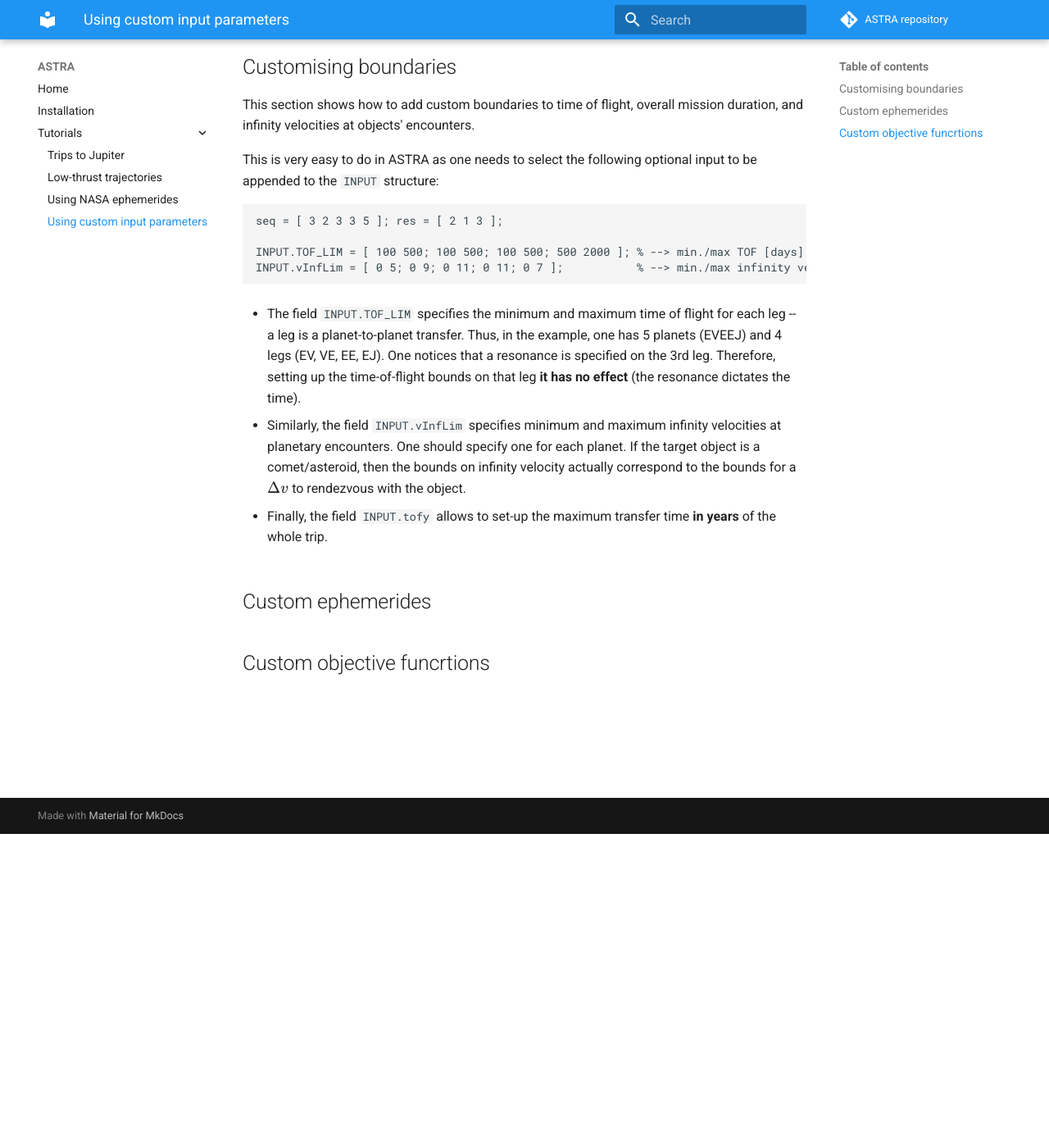
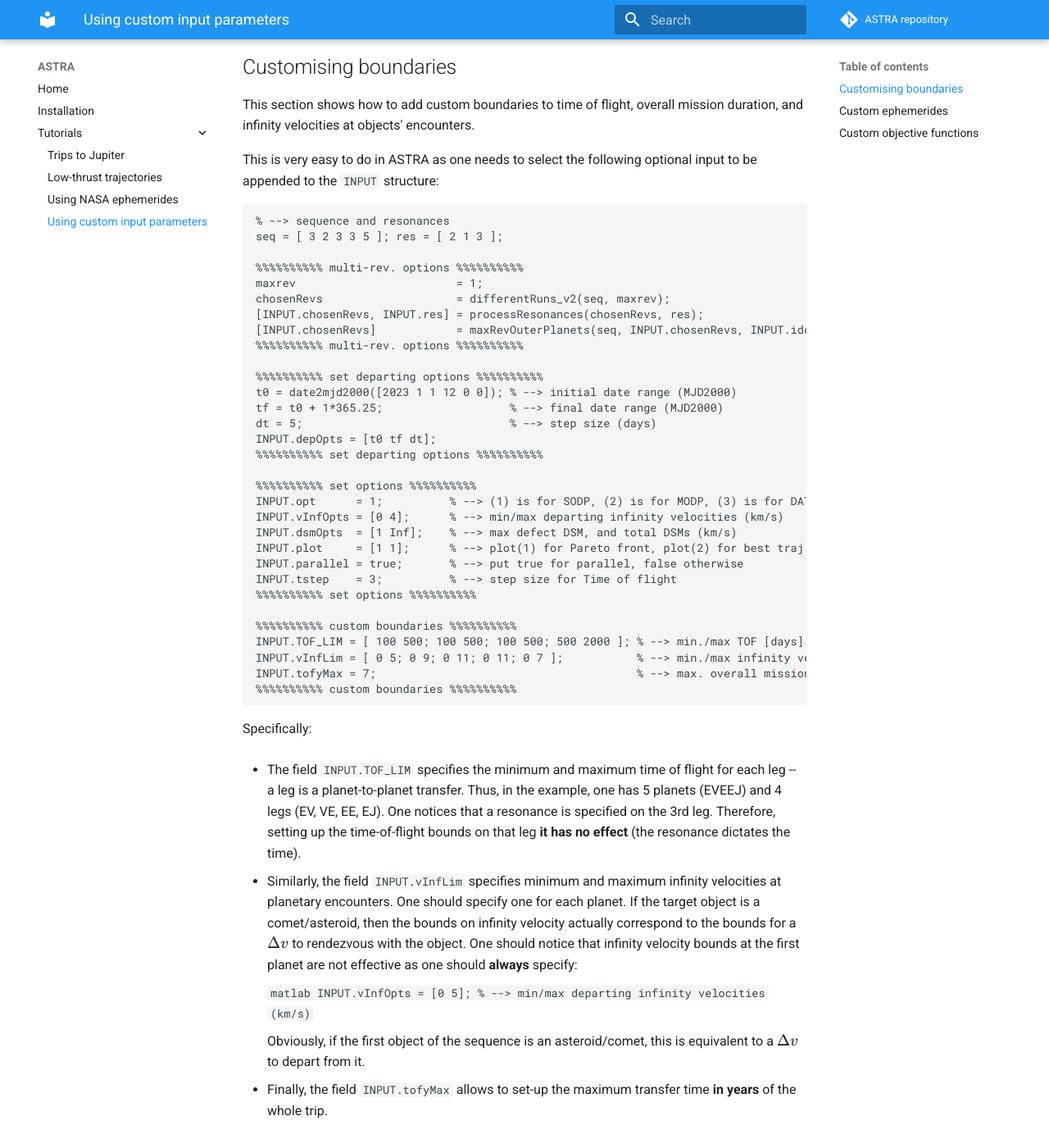
Before and after one commit to andreabellome/astra-documentation, an MkDocs documentation site: the page built from docs/custom_input.md, in a window 1280 px wide and 1400 px high, scrolled down 383 px. Shown: the whole window at 82% size. Built offline with MkDocs 1.6.1 and Material for MkDocs 9.7.7, drawn with Linux system fonts in a browser that asks for light colours; comment, search, counter and statistics services are not loaded; some of the changed text lies outside the part shown.

Commit message:
upd release

````diff
--- a/docs/custom_input.md
+++ b/docs/custom_input.md
@@ -13,23 +13,89 @@
 This is very easy to do in ASTRA as one needs to select the following optional input to be appended to the ```INPUT``` structure:
 
 ```matlab
+% --> sequence and resonances
 seq = [ 3 2 3 3 5 ]; res = [ 2 1 3 ];
 
+%%%%%%%%%% multi-rev. options %%%%%%%%%%
+maxrev                        = 1;                                                          % --> max. number of revolutions (round number)
+chosenRevs                    = differentRuns_v2(seq, maxrev);                              % --> generate successive runs
+[INPUT.chosenRevs, INPUT.res] = processResonances(chosenRevs, res);                         % --> process the resonances options
+[INPUT.chosenRevs]            = maxRevOuterPlanets(seq, INPUT.chosenRevs, INPUT.idcentral); % --> only zero revs. on outer planets
+%%%%%%%%%% multi-rev. options %%%%%%%%%%
+
+%%%%%%%%%% set departing options %%%%%%%%%%
+t0 = date2mjd2000([2023 1 1 12 0 0]); % --> initial date range (MJD2000)
+tf = t0 + 1*365.25;                   % --> final date range (MJD2000)
+dt = 5;                               % --> step size (days)
+INPUT.depOpts = [t0 tf dt];
+%%%%%%%%%% set departing options %%%%%%%%%%
+
+%%%%%%%%%% set options %%%%%%%%%%
+INPUT.opt      = 1;          % --> (1) is for SODP, (2) is for MODP, (3) is for DATES - SODP, (4) is for YEARS - MODP
+INPUT.vInfOpts = [0 4];      % --> min/max departing infinity velocities (km/s)
+INPUT.dsmOpts  = [1 Inf];    % --> max defect DSM, and total DSMs (km/s)
+INPUT.plot     = [1 1];      % --> plot(1) for Pareto front, plot(2) for best traj. DV
+INPUT.parallel = true;       % --> put true for parallel, false otherwise
+INPUT.tstep    = 3;          % --> step size for Time of flight
+%%%%%%%%%% set options %%%%%%%%%%
+
+%%%%%%%%%% custom boundaries %%%%%%%%%%
 INPUT.TOF_LIM = [ 100 500; 100 500; 100 500; 500 2000 ]; % --> min./max TOF [days] for each leg
 INPUT.vInfLim = [ 0 5; 0 9; 0 11; 0 11; 0 7 ];           % --> min./max infinity velocity [km/s] for each planet
+INPUT.tofyMax = 7;                                       % --> max. overall mission duration [years]
+%%%%%%%%%% custom boundaries %%%%%%%%%%
 ```
+
+Specifically:
 
 - The field ```INPUT.TOF_LIM``` specifies the minimum and maximum time of flight for each leg -- a leg is a planet-to-planet transfer. Thus, in the example, one has 5 planets (EVEEJ) and 4 legs (EV, VE, EE, EJ). One notices that a resonance is specified on the 3rd leg. Therefore, setting up the time-of-flight bounds on that leg **it has no effect** (the resonance dictates the time).
 
-- Similarly, the field ```INPUT.vInfLim``` specifies minimum and maximum infinity velocities at planetary encounters. One should specify one for each planet. If the target object is a comet/asteroid, then the bounds on infinity velocity actually correspond to the bounds for a $ \Delta v $ to rendezvous with the object.
+- Similarly, the field ```INPUT.vInfLim``` specifies minimum and maximum infinity velocities at planetary encounters. One should specify one for each planet. If the target object is a comet/asteroid, then the bounds on infinity velocity actually correspond to the bounds for a $ \Delta v $ to rendezvous with the object. One should notice that infinity velocity bounds at the first planet are not effective as one should **always** specify:
 
-- Finally, the field ```INPUT.tofy``` allows to set-up the maximum transfer time **in years** of the whole trip.
+    ```matlab
+    INPUT.vInfOpts = [0 5];      % --> min/max departing infinity velocities (km/s)
+    ```
 
+    Obviously, if the first object of the sequence is an asteroid/comet, this is equivalent to a $ \Delta v $ to depart from it.
 
-
+- Finally, the field ```INPUT.tofyMax``` allows to set-up the maximum transfer time **in years** of the whole trip.
 
 ## Custom ephemerides
 
+Customising ephemerides function requires a bit of coding.
 
+Essentially, ASTRA works with approximate planetary positions encoded in the script <a href="https://github.com/andreabellome/astra/blob/main/ASTRA/Ephemerides%20%26%20constants/Solar%20System/EphSS_cartesian.m" target="_blank">EphSS_cartesian.m</a>. These are proven to be sufficiently close to NASA high-precsion ones (e.g., <a href="https://naif.jpl.nasa.gov/pub/naif/generic_kernels/spk/planets/" target="_blank">de430.bsp</a>), as shown in [this tutorial](./nasa_ephemerides.md).
 
-## Custom objective funcrtions
+If one wants to specify a custom function (say ```Eph_custom```), the template should be:
+
+```matlab
+function [ rr, vv ] = Eph_custom( pl, t, idcentral )
+
+% --> here the logic...
+
+end
+```
+
+Where in input is required:
+
+- ```pl``` is the ID of the body
+- ```t``` is the epoch at which the ephemerides are computed in **MJD2000**
+- ```idcentral``` should specify the central body (e.g., ```idcentral=1``` if the Sun is the central body)
+
+The output are:
+
+- ```rr```: a ```3x1``` vector with object position in consistent reference frame, expressed in **km**
+- ```vv```: a ```3x1``` vector with object velocity in consistent reference frame, expressed in **km/s**
+
+Finally, in the main script one simply sets the following before launching the optimization:
+
+```matlab
+idcentral               = 1;                                        % --> specify the central body
+INPUT.customEphemerides = @( pl,t ) Eph_custom( pl, t, idcentral ); % --> specify the custom ephemerides function
+```
+
+In this way, ASTRA uses the custom ephemerides function defined by the user.
+
+## Custom objective functions
+
+Customising objective functions requires a bit of coding.
````
